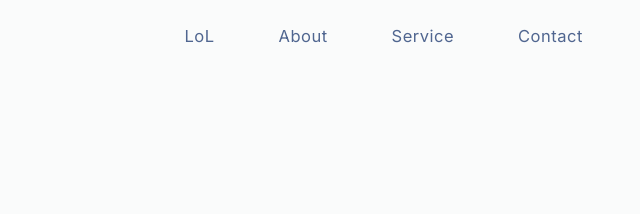
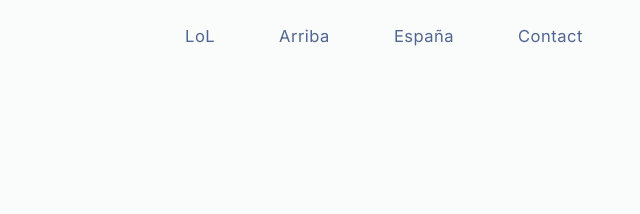
Before and after one commit to Vfigueroa21/Proyecto-1-valen, a plain HTML site: page index.html in a window 1280 px wide. Shown: the top 214 px of the page, 518-1158 px from the left. Drawn offline with nearby package versions, Linux system fonts and the light colour scheme.

Commit message:
modificacion testing

```diff
--- a/index.html
+++ b/index.html
@@ -37,10 +37,10 @@
               <a href="#" class="nav_menu_link">LoL</a>
             </li>
             <li class="nav_menu_item">
-              <a href="#" class="nav_menu_link">about</a>
+              <a href="#" class="nav_menu_link">arriba</a>
             </li>
             <li class="nav_menu_item">
-              <a href="#" class="nav_menu_link">service</a>
+              <a href="#" class="nav_menu_link">españa</a>
             </li>
             <li class="nav_menu_item">
               <a href="#" class="nav_menu_link">contact</a>
```
